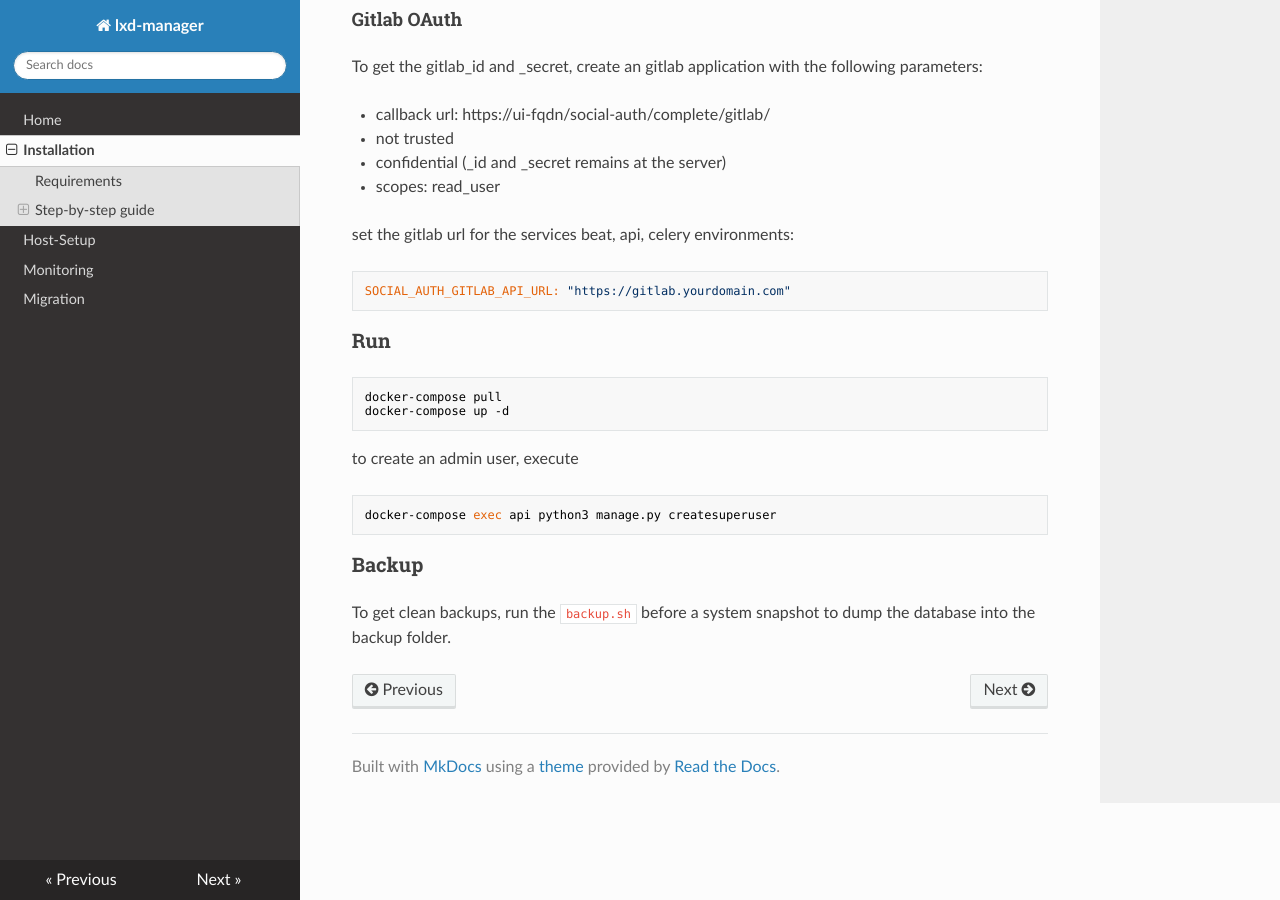
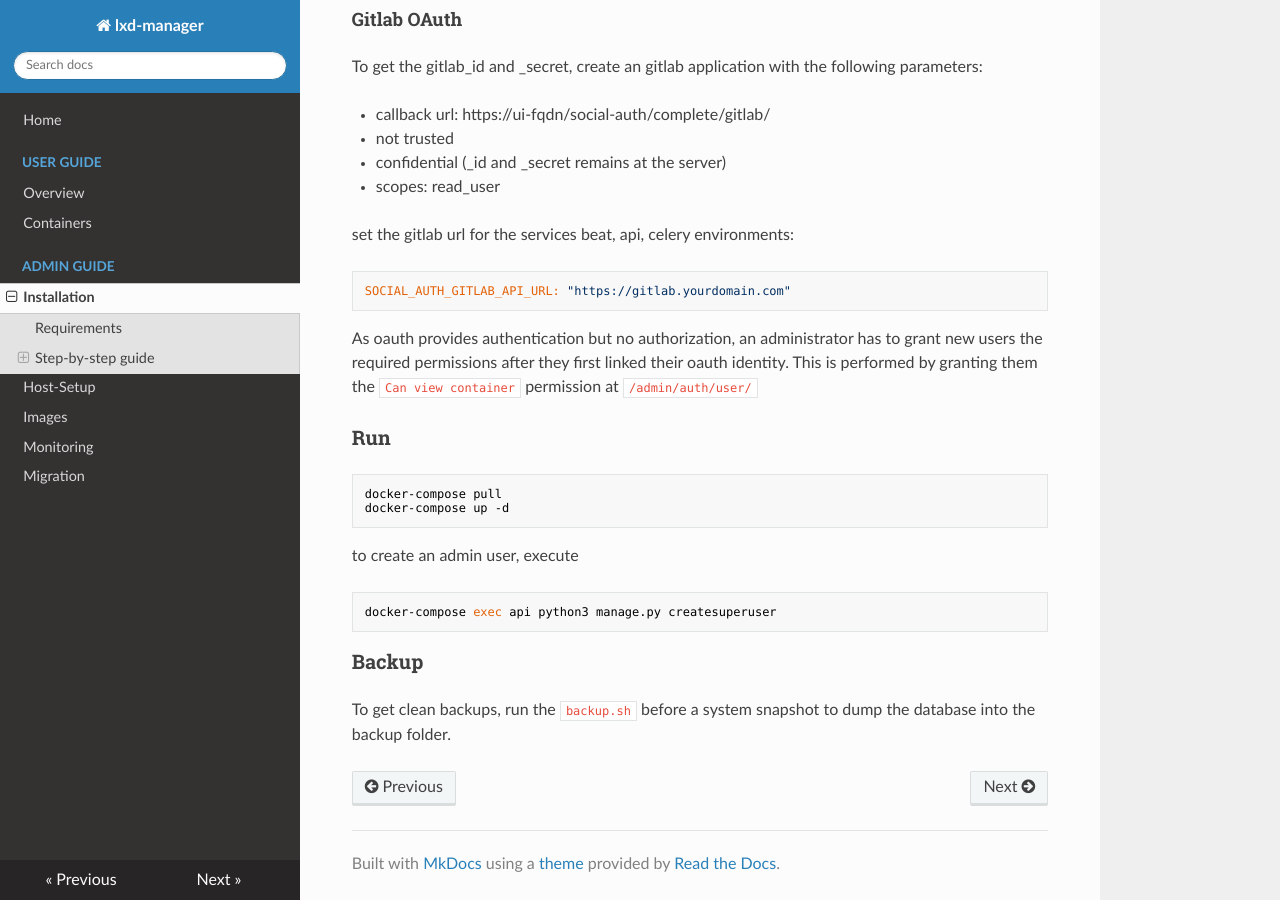
Before and after one commit to lxd-manager/deploy, an MkDocs documentation site: the page built from docs/install.md, in a window 1280 px wide and 900 px high, scrolled down 2393 px. Built offline with MkDocs 1.6.1, drawn with Linux system fonts in a browser that asks for light colours; nearby versions of some CDN libraries.

Commit message:
user documentation

```diff
--- a/docs/install.md
+++ b/docs/install.md
@@ -88,6 +88,9 @@ set the gitlab url for the services beat, api, celery environments:
 
     SOCIAL_AUTH_GITLAB_API_URL: "https://gitlab.yourdomain.com"
 
+As oauth provides authentication but no authorization, an administrator has to grant new users the required permissions after they first linked their oauth identity.
+This is performed by granting them the `Can view container` permission at `/admin/auth/user/`
+
 ### Run
 
     docker-compose pull
--- a/mkdocs.yml
+++ b/mkdocs.yml
@@ -1,8 +1,13 @@
 site_name: lxd-manager
 nav:
     - Home: index.md
-    - Installation: install.md
-    - Host-Setup: host-setup.md
-    - Monitoring: monitoring.md
-    - Migration: migration.md
+    - User Guide:
+        - Overview: overview.md
+        - Containers: containers.md
+    - Admin Guide:
+        - Installation: install.md
+        - Host-Setup: host-setup.md
+        - Images: images.md
+        - Monitoring: monitoring.md
+        - Migration: migration.md
 theme: readthedocs
```
Also changed, not shown: docs/containers.md (added, +26 -0 lines), docs/images.md (added, +13 -0 lines), docs/overview.md (added, +9 -0 lines), docs/screenshots/container.png (added), docs/screenshots/create-container.png (added), docs/screenshots/edit-container.png (added), 1 other file.
